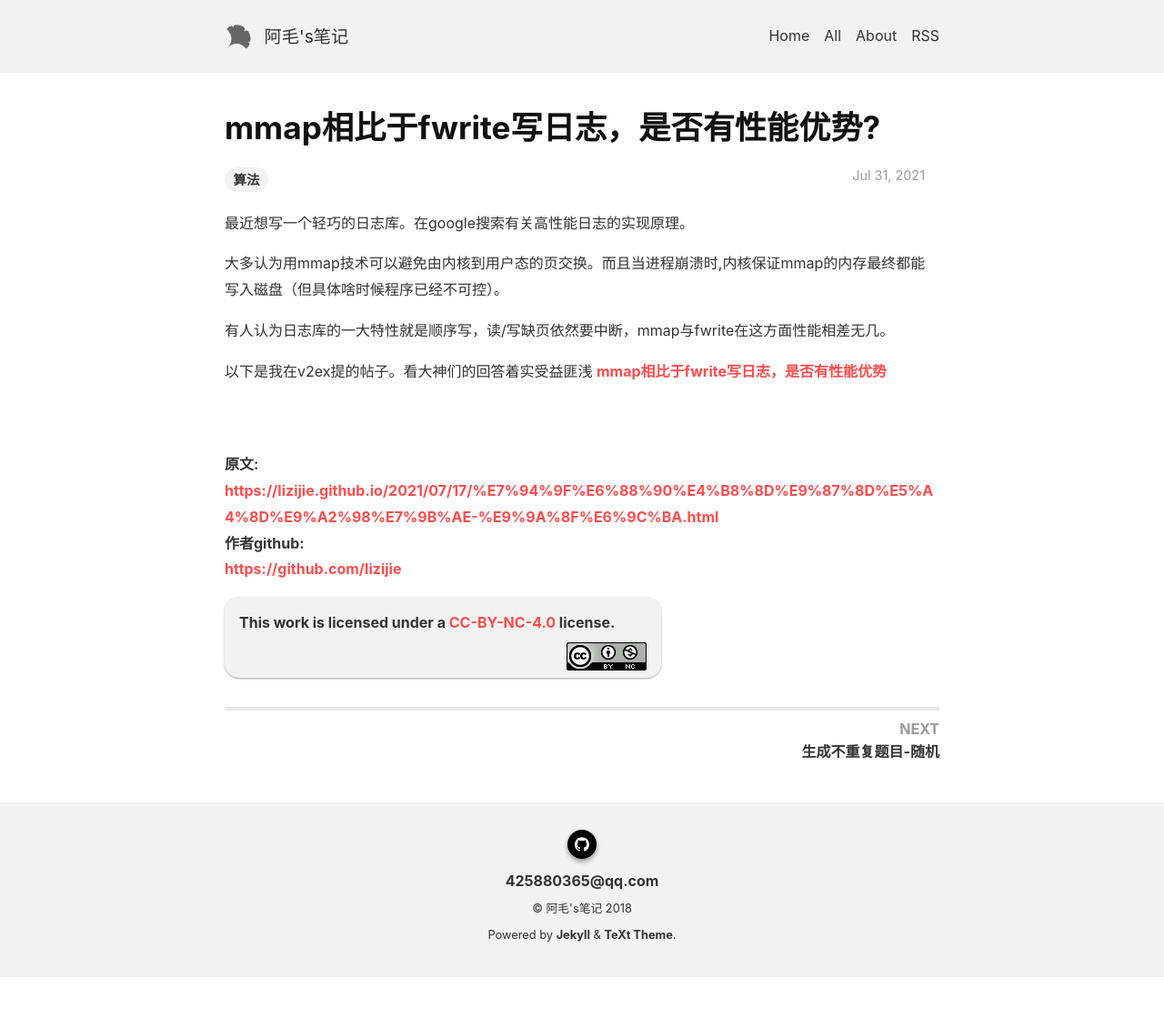
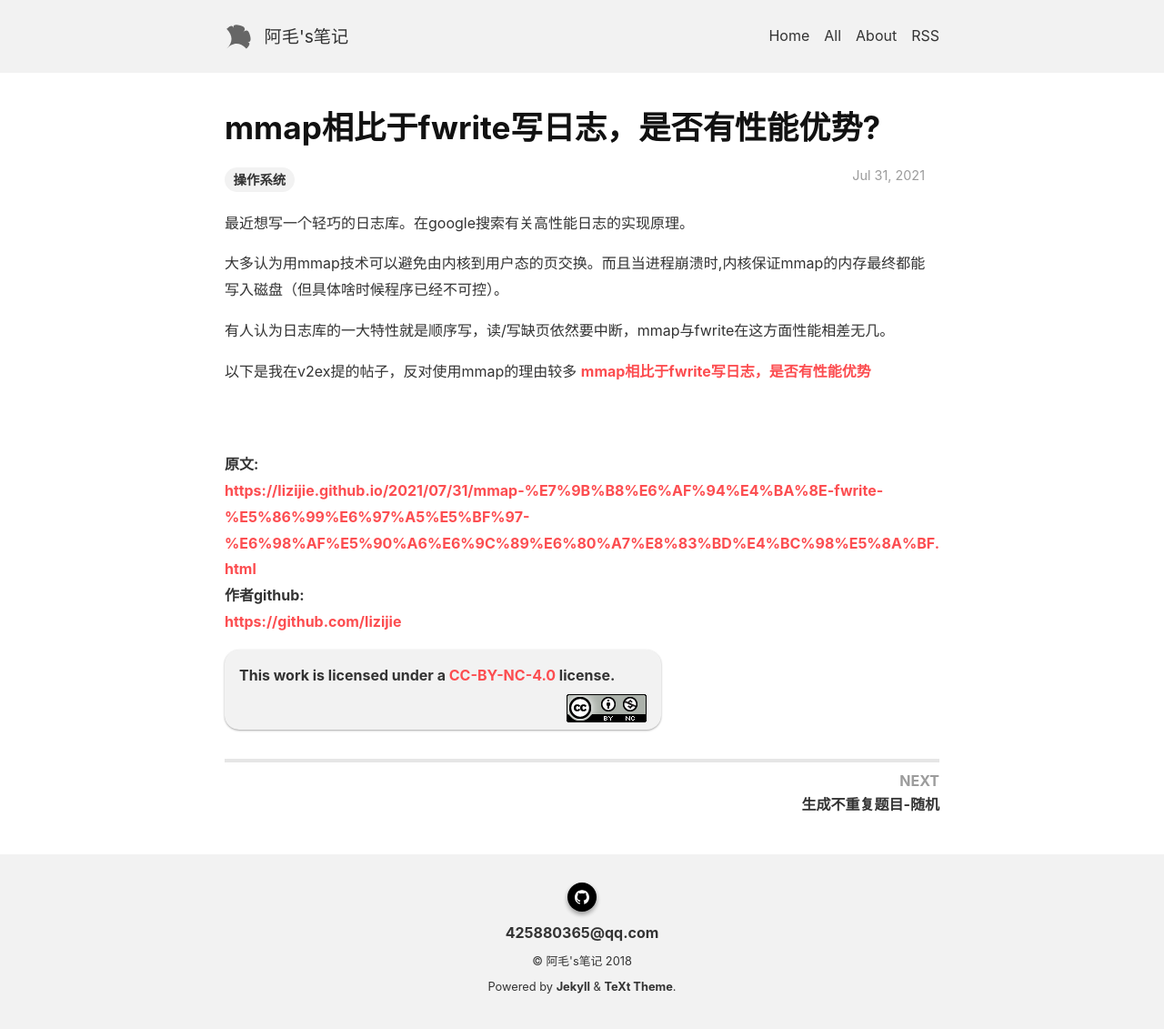
Before and after one commit to lizijie/lizijie.github.io, a Jekyll site: the page built from _posts/2021-07-31-mmap 相比于 fwrite 写日志，是否有性能优势.md, in a window 1280 px wide. Shown: the whole page at 91% size. Built offline with Jekyll 4.4.1, drawn with Linux system fonts in a browser that asks for light colours; nearby versions of some CDN libraries; comment, search, counter and statistics services are not loaded; before the commit the page ends 1074 px from its top, so only the background shows below that.

Commit message:
Update 2021-07-31-mmap 相比于 fwrite 写日志，是否有性能优势.md

```diff
--- a/_posts/2021-07-31-mmap 相比于 fwrite 写日志，是否有性能优势.md
+++ b/_posts/2021-07-31-mmap 相比于 fwrite 写日志，是否有性能优势.md
@@ -2,7 +2,7 @@
 layout: post
 title: mmap相比于fwrite写日志，是否有性能优势?
 key: 202107301500
-tags: 算法
+tags: 操作系统
 ---
 
 最近想写一个轻巧的日志库。在google搜索有关高性能日志的实现原理。
@@ -11,13 +11,13 @@ tags: 算法
 
 有人认为日志库的一大特性就是顺序写，读/写缺页依然要中断，mmap与fwrite在这方面性能相差无几。
 
-以下是我在v2ex提的帖子。看大神们的回答着实受益匪浅
+以下是我在v2ex提的帖子，反对使用mmap的理由较多
 [mmap相比于fwrite写日志，是否有性能优势](https://www.v2ex.com/t/791638#reply27)
 
 <br>
 <br>
 <b>原文:<br>
-<https://lizijie.github.io/2021/07/17/%E7%94%9F%E6%88%90%E4%B8%8D%E9%87%8D%E5%A4%8D%E9%A2%98%E7%9B%AE-%E9%9A%8F%E6%9C%BA.html>
+<https://lizijie.github.io/2021/07/31/mmap-%E7%9B%B8%E6%AF%94%E4%BA%8E-fwrite-%E5%86%99%E6%97%A5%E5%BF%97-%E6%98%AF%E5%90%A6%E6%9C%89%E6%80%A7%E8%83%BD%E4%BC%98%E5%8A%BF.html>
 <br>
 作者github:<br>
 <https://github.com/lizijie>
```
